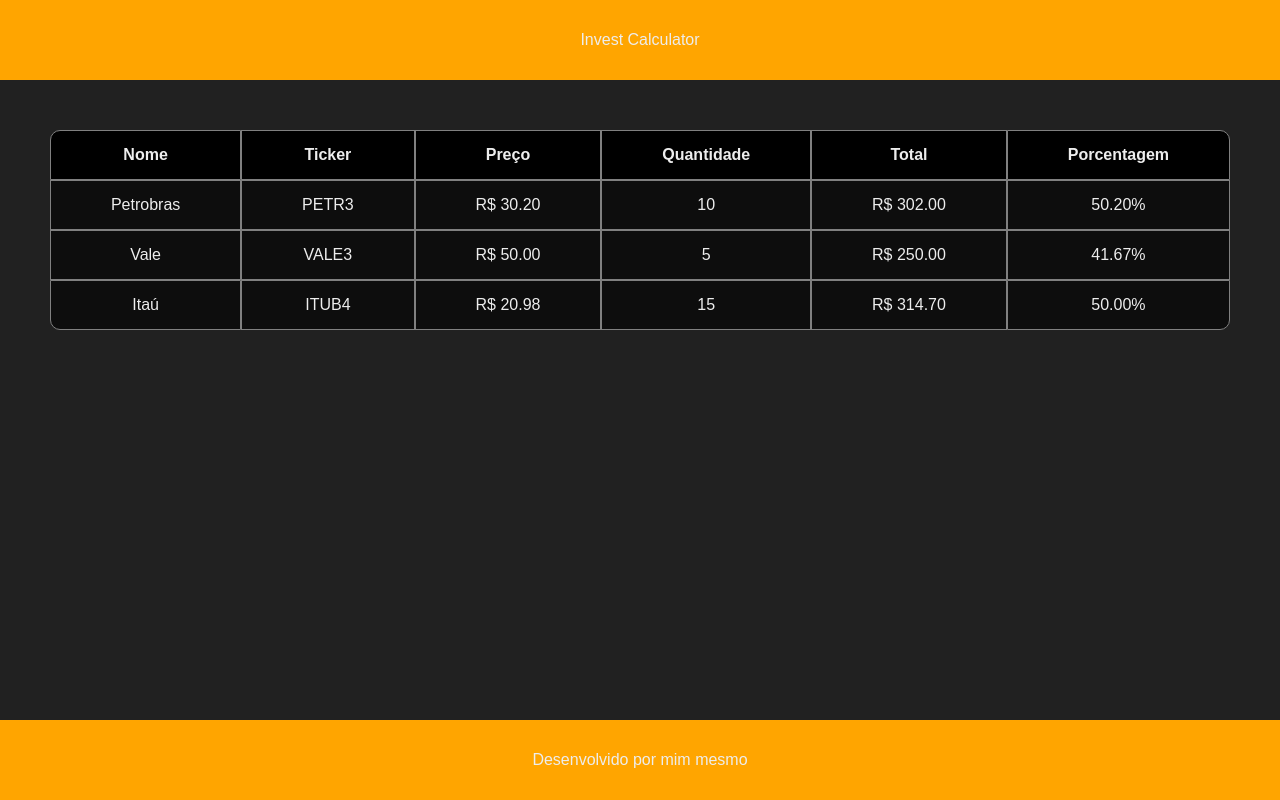
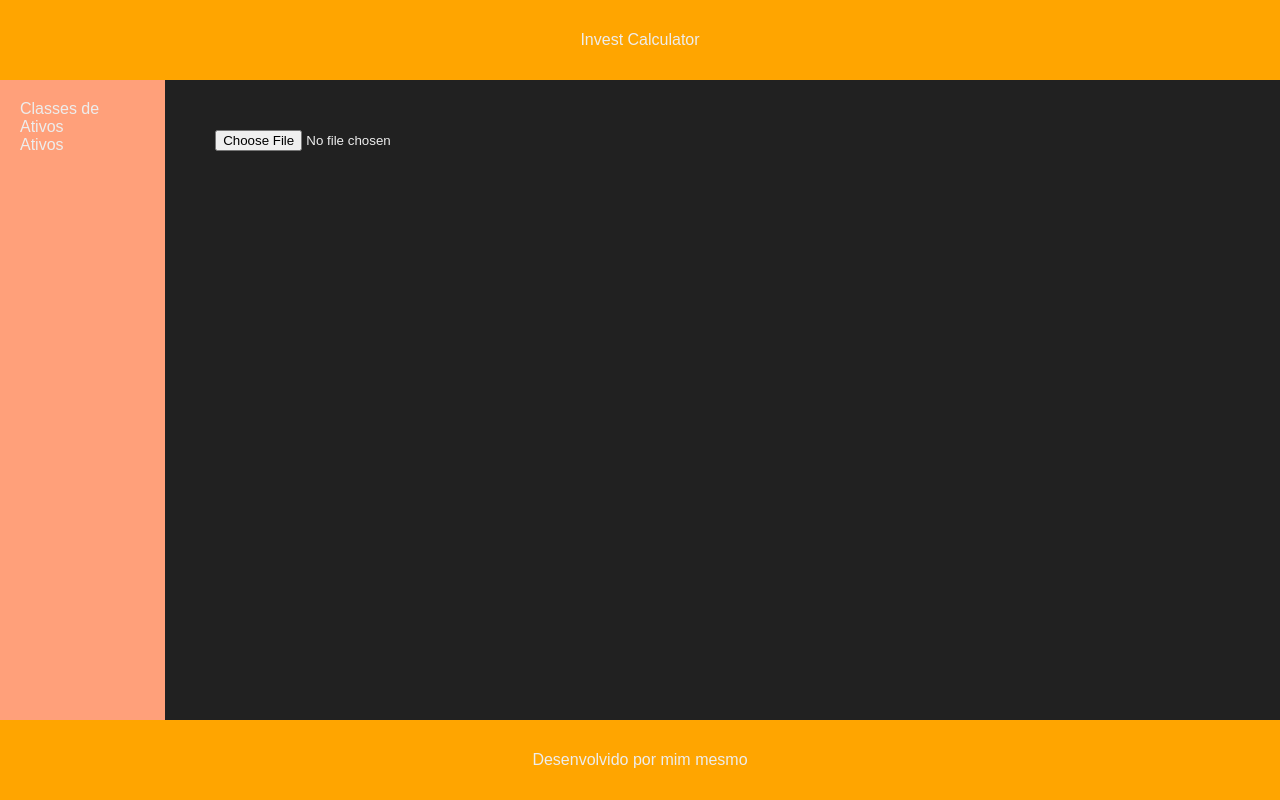
Before and after one commit to gabrielhtres/Invest-Calculator, a Next.js app: page / in a window 1280 px wide. Built offline with nearby package versions, Linux system fonts and the light colour scheme.

Commit message:
Evoluído o desenvolvimento

```diff
--- a/src/app/layout.module.css
+++ b/src/app/layout.module.css
@@ -10,5 +10,22 @@
 .main {
     width: 100vw;
     height: 80vh;
-    padding: 50px;
+    display: flex;
+    flex-direction: row;
+
+    div {
+        padding: 50px;
+        width: 100%;
+        overflow-y: auto;
+    }
 }
+
+.nav {
+    background-color: lightsalmon;
+    width: 15%;
+
+    ul {
+        list-style: none;
+        padding: 20px;
+    }
+}
--- a/src/app/layout.tsx
+++ b/src/app/layout.tsx
@@ -27,7 +27,15 @@ export default function RootLayout({
     <html lang="pt-BR">
       <body className={`${geistSans.variable} ${geistMono.variable}`}>
         <header className={styles.header}>Invest Calculator</header>
-        <main className={styles.main}>{children}</main>
+        <main className={styles.main}>
+          <nav className={styles.nav}>
+            <ul>
+              <li>Classes de Ativos</li>
+              <li>Ativos</li>
+            </ul>
+          </nav>
+          <div>{children}</div>
+        </main>
         <footer className={styles.footer}>Desenvolvido por mim mesmo</footer>
       </body>
     </html>
--- a/src/app/page.tsx
+++ b/src/app/page.tsx
@@ -1,5 +1,7 @@
-import Image from "next/image";
+"use client";
+
 import Table, { ColumnType } from "@/components/Table";
+import { ChangeEvent, ChangeEventHandler, useEffect, useState } from "react";
 
 interface Data {
   name: string;
@@ -11,6 +13,21 @@ interface Data {
 }
 
 export default function Home() {
+  const [stockData, setStockData] = useState<Data[]>([]);
+
+  const tickers = [
+    "PETR3",
+    "VALE3",
+    "ITUB4",
+    "B3SA3",
+    "MGLU3",
+    "LREN3",
+    "ABEV3",
+    "ITSA4",
+    "BBAS3",
+    "BBDC3",
+  ];
+
   const columns: ColumnType<Data>[] = [
     { key: "name", title: "Nome" },
     { key: "ticker", title: "Ticker" },
@@ -59,5 +76,60 @@ export default function Home() {
     },
   ];
 
-  return <Table data={data} columns={columns} />;
+  useEffect(() => console.log(stockData), [stockData]);
+
+  // const fetchData = async (tickers: string[]) => {
+  //   const data = await Promise.all(
+  //     tickers.map((ticker) => {
+  //       return fetch(
+  //         `https://brapi.dev/api/quote/${ticker}?modules=summaryProfile&token=5ZsGP87mpkWwggw9pYuhgf`
+  //       )
+  //         .then((response) => response.json())
+  //         .catch((err) => console.error(err));
+  //     })
+  //   );
+
+  //   console.log(data);
+  // };
+
+  const makeData = (event: ChangeEvent<HTMLInputElement>) => {
+    if (!event.target.files || !event.target.files.length) return;
+
+    const file = event.target.files[0];
+    const reader = new FileReader();
+    const stockData: Data[] = [];
+
+    reader.onload = (e) => {
+      const text = e.target?.result;
+      console.log("Conteúdo do CSV:", text);
+      const lines = (text as string).split("\n");
+      const data = lines.map((line) => line.split(","));
+
+      data.forEach((row) => {
+        const price = parseFloat(row[12].slice(2, -2).split(" ")[1]);
+        const quantity = parseInt(row[8].slice(1, -1));
+        const total = price * quantity;
+
+        stockData.push({
+          name: row[0].slice(9),
+          ticker: row[3].slice(1, -1),
+          price,
+          quantity,
+          total,
+          percentage: 0,
+        });
+      });
+
+      setStockData(stockData);
+    };
+
+    reader.readAsText(file);
+  };
+
+  return (
+    <>
+      <input type="file" accept=".csv" onChange={makeData} />
+      <Table data={stockData} columns={columns} />
+    </>
+  );
 }
--- /dev/null
+++ b/src/components/InputFile.tsx
@@ -0,0 +1,3 @@
+export default function InputFile() {
+  return <button>Importar CSV</button>;
+}
--- a/src/components/Table.tsx
+++ b/src/components/Table.tsx
@@ -17,6 +17,8 @@ export default function Table<T extends object>({
   data,
   columns,
 }: TableProps<T>) {
+  if (!data.length) return null;
+
   return (
     <table className={styles.table}>
       <thead>
@@ -37,9 +39,10 @@ export default function Table<T extends object>({
 
       <tbody>
         {data.map((row, dataIndex) => (
-          <tr>
+          <tr key={`tr-${dataIndex}`}>
             {columns.map((column, columnIndex) => (
               <td
+                key={`td-${column.key}`}
                 style={{
                   textAlign: column.align || "center",
                   borderBottomLeftRadius:
@@ -50,7 +53,6 @@ export default function Table<T extends object>({
                       ? 10
                       : 0,
                 }}
-                key={`td-${column.key}`}
               >
                 {column.customRender
                   ? column.customRender(row)
```
Also changed, not shown: package.json (+4 -3 lines), 1 other file (tests, documents, lock files or other folders).
